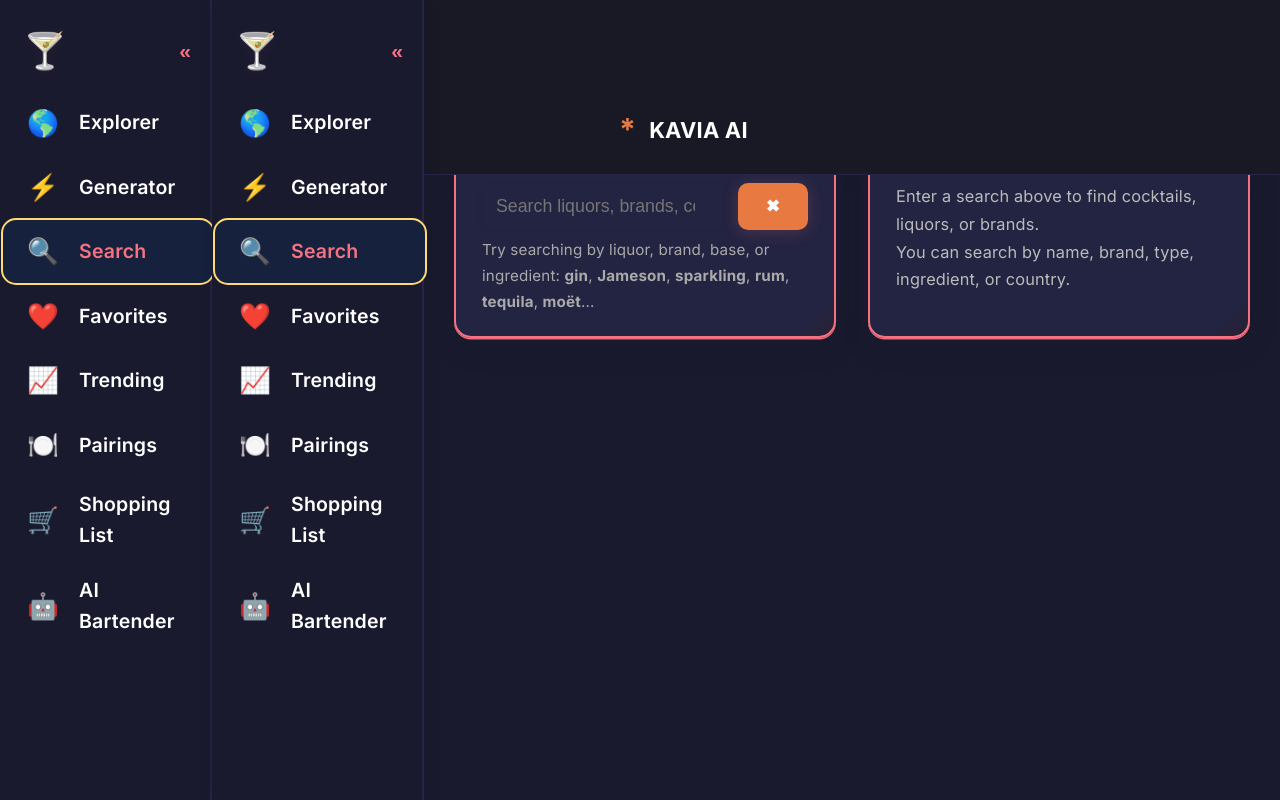
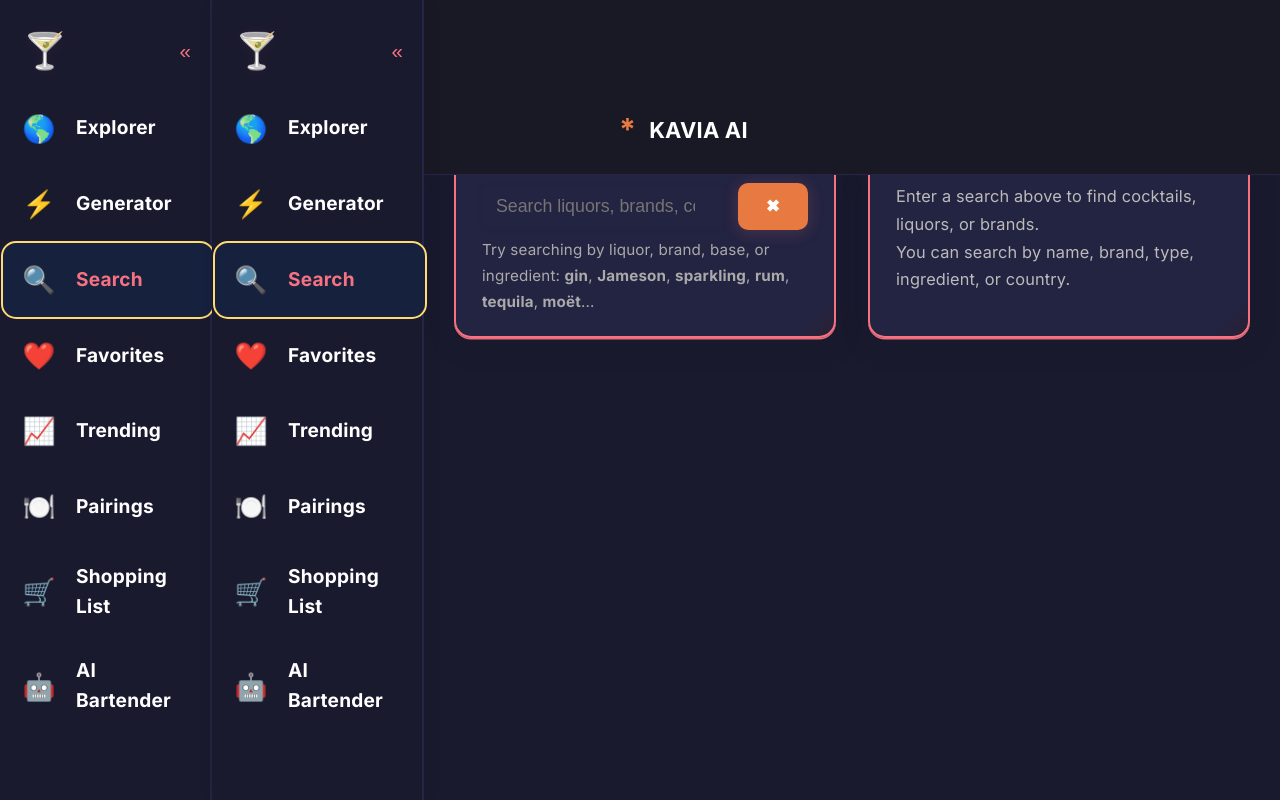
Before and after one commit to Workflow-Manager-admin/mixmaster-102939-b128bcb9, a React (Create React App) app in the folder mixmaster/: page /search in a window 1280 px wide. Built offline with nearby package versions, Linux system fonts and the light colour scheme.

Commit message:
Auto-commit: Changes as of 2025-05-29T00:52:56.228195+00:00

```diff
--- a/mixmaster/src/components/Sidebar.js
+++ b/mixmaster/src/components/Sidebar.js
@@ -6,9 +6,12 @@ import "./Sidebar.css";
 function Sidebar() {
   /**
    * Sidebar navigation for MixMaster, using react-router-dom NavLink for routing.
+   * - Streamlined for accessibility, clarity, and real-time feedback.
+   * - Larger touch targets, unique nav items, smooth interaction.
    */
   const [collapsed, setCollapsed] = useState(false);
 
+  // No duplicates; each route unique and clear.
   const navItems = [
     { to: "/explorer", label: "Explorer", icon: "🌎" },
     { to: "/generator", label: "Generator", icon: "⚡" },
@@ -20,8 +23,11 @@ function Sidebar() {
     { to: "/ai-bartender", label: "AI Bartender", icon: "🤖" }
   ];
 
+  // Handle touch feedback (for mobile, e.g., on pointer down/up)
+  const [activeIndex, setActiveIndex] = useState(null);
+
   return (
-    <aside className={`sidebar${collapsed ? " collapsed" : ""}`}>
+    <aside className={`sidebar${collapsed ? " collapsed" : ""}`} aria-label="Primary navigation sidebar">
       <div className="sidebar-header">
         <span
           className="sidebar-logo"
@@ -39,42 +45,40 @@ function Sidebar() {
           aria-label={collapsed ? "Expand sidebar" : "Collapse sidebar"}
           tabIndex={0}
           onClick={() => setCollapsed((val) => !val)}
-          style={{
-            fontWeight: "bold",
-            color: "var(--brand-accent)",
-            fontSize: "1.32rem",
-            background: "none",
-            border: "none",
-            cursor: "pointer"
-          }}
         >
           {collapsed ? "»" : "«"}
         </button>
       </div>
-      <nav className="sidebar-nav">
+      <nav className="sidebar-nav" aria-label="Main menu">
         <ul>
-          {navItems.map((item) => (
+          {navItems.map((item, idx) => (
             <li key={item.to}>
               <NavLink
                 to={item.to}
                 className={({ isActive }) =>
                   "sidebar-link" +
-                  (isActive ? " sidebar-link-active" : "")
+                  (isActive ? " sidebar-link-active" : "") +
+                  (activeIndex === idx ? " sidebar-link-realactive" : "")
                 }
                 aria-label={item.label}
                 tabIndex={0}
                 end={item.to === "/explorer"}
                 style={{
-                  padding: collapsed ? "10px 7px" : "11px 24px",
-                  fontSize: "1.12rem",
-                  gap: "12px",
-                  color: "inherit"
+                  padding: collapsed ? "15px 6px" : "16px 20px",
+                  fontSize: "1.17rem",
+                  gap: "13px",
+                  color: "inherit",
+                  minHeight: "52px",
+                  maxWidth: "100vw"
                 }}
+                onPointerDown={() => setActiveIndex(idx)}
+                onPointerUp={() => setActiveIndex(null)}
+                onPointerLeave={() => setActiveIndex(null)}
               >
                 <span
                   className="sidebar-icon"
                   style={{
-                    fontSize: collapsed ? "1.3rem" : "1.6rem",
+                    fontSize: collapsed ? "1.34rem" : "1.65rem",
                     color: "var(--brand-accent)",
                     marginRight: collapsed ? 0 : 8,
                     minWidth: 28,
@@ -91,8 +95,9 @@ function Sidebar() {
                   <span
                     className="sidebar-label"
                     style={{
-                      fontWeight: 600,
-                      letterSpacing: "0.01em",
+                      fontWeight: 700,
+                      letterSpacing: "0.012em",
+                      fontSize: "1.02em"
                     }}
                   >
                     {item.label}
```
Also changed, not shown: 2 other files (tests, documents, lock files or other folders).
